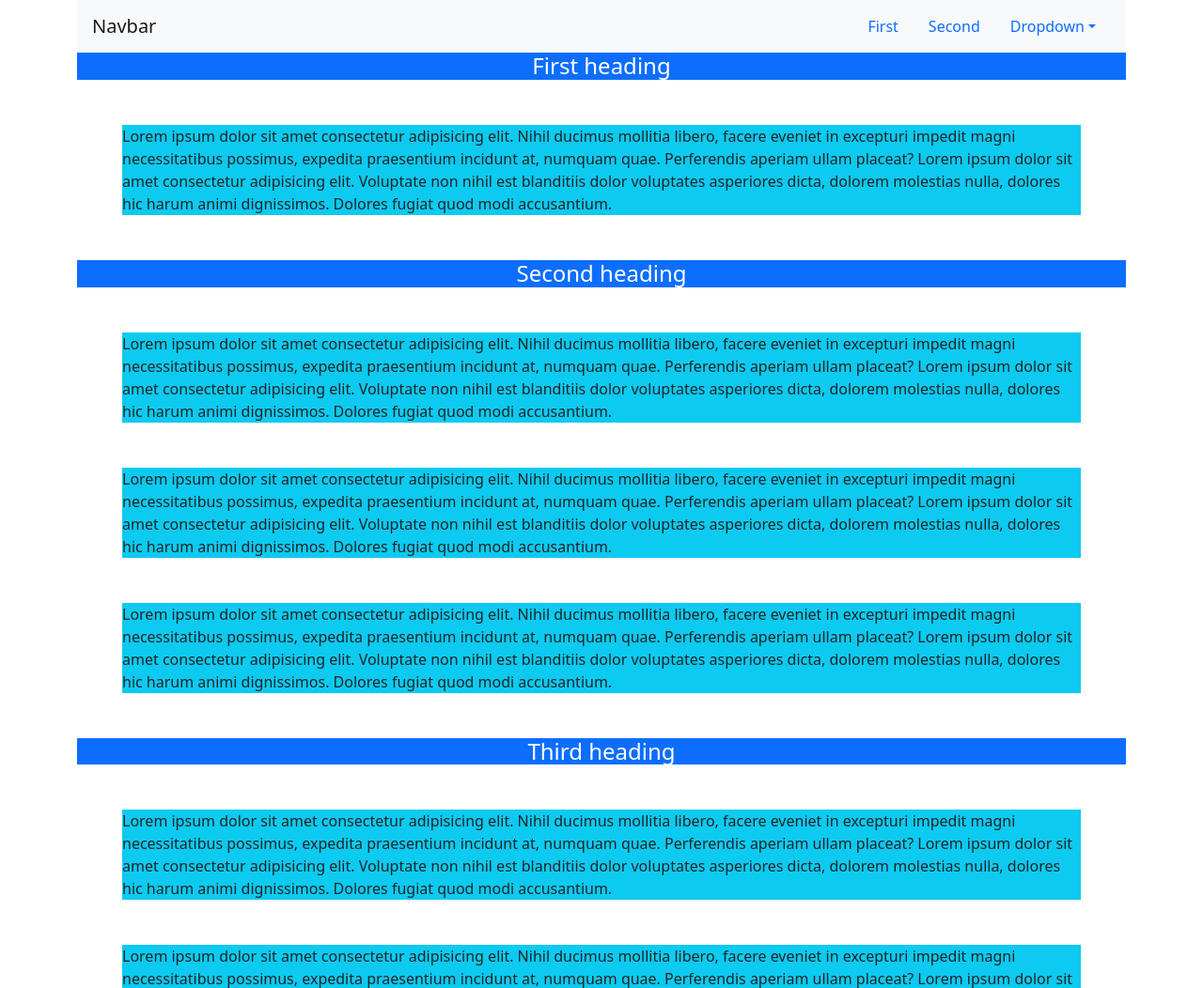
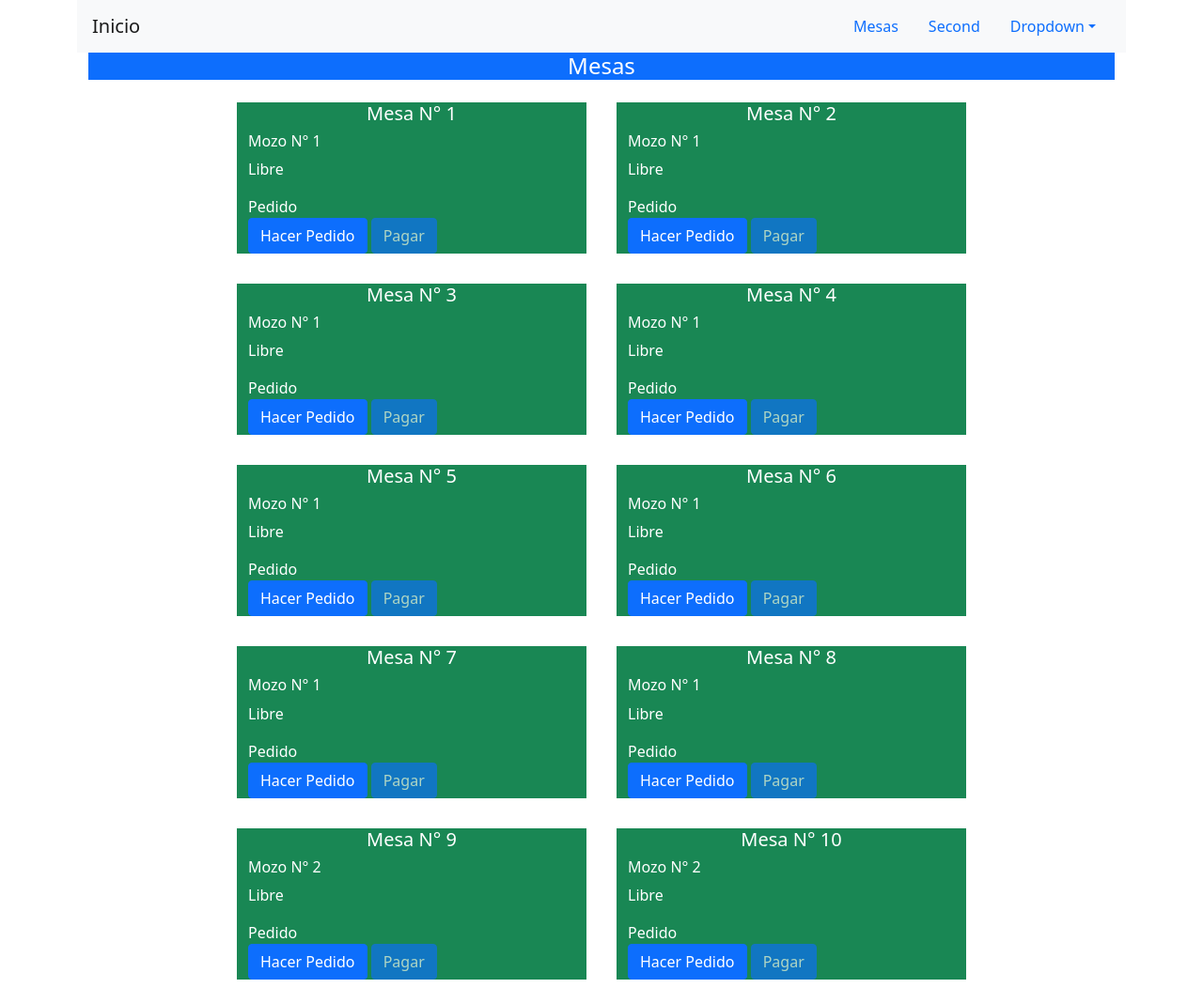
Before and after one commit to luisNavasArg/digitalBlueeClass, a plain HTML site: page restaurante/index.html in a window 1280 px wide. Shown: the top 1052 px of the page at 94% size. Drawn offline with nearby package versions, Linux system fonts and the light colour scheme.

Commit message:
crear mesas

```diff
--- a/restaurante/index.html
+++ b/restaurante/index.html
@@ -10,10 +10,10 @@
 <body>
     <div class="container">
         <nav id="navbar-example2" class="navbar navbar-light bg-light px-3">
-            <a class="navbar-brand" href="#">Navbar</a>
+            <a class="navbar-brand" href="#">Inicio</a>
             <ul class="nav nav-pills">
               <li class="nav-item">
-                <a class="nav-link" href="#primero">First</a>
+                <a class="nav-link" href="#mesas">Mesas</a>
               </li>
               <li class="nav-item">
                 <a class="nav-link" href="#scrollspyHeading2">Second</a>
@@ -29,9 +29,13 @@
               </li>
             </ul>
           </nav>
-          <div data-bs-spy="scroll" data-bs-target="#navbar-example2" data-bs-offset="0" class="scrollspy-example" tabindex="0">
-            <h4 class="bg-primary text-white text-center" id="primero">First heading</h4>
-             <p class="bg-info m-5">Lorem ipsum dolor sit amet consectetur adipisicing elit. Nihil ducimus mollitia libero, facere eveniet in excepturi impedit magni necessitatibus possimus, expedita praesentium incidunt at, numquam quae. Perferendis aperiam ullam placeat? Lorem ipsum dolor sit amet consectetur adipisicing elit. Voluptate non nihil est blanditiis dolor voluptates asperiores dicta, dolorem molestias nulla, dolores hic harum animi dignissimos. Dolores fugiat quod modi accusantium.</p>
+          <div  data-bs-spy="scroll" data-bs-target="#navbar-example2" data-bs-offset="0" class="scrollspy-example" tabindex="0">
+            <div id="mesas" class="container">
+              <h4 class="bg-primary text-white text-center" >Mesas</h4>
+              <div class="row d-flex justify-content-center" id="cantMesas"></div>
+            </div>
+
+
             <h4 class="bg-primary text-white text-center" id="scrollspyHeading2">Second heading</h4>  <p class="bg-info m-5">Lorem ipsum dolor sit amet consectetur adipisicing elit. Nihil ducimus mollitia libero, facere eveniet in excepturi impedit magni necessitatibus possimus, expedita praesentium incidunt at, numquam quae. Perferendis aperiam ullam placeat? Lorem ipsum dolor sit amet consectetur adipisicing elit. Voluptate non nihil est blanditiis dolor voluptates asperiores dicta, dolorem molestias nulla, dolores hic harum animi dignissimos. Dolores fugiat quod modi accusantium.</p>
              <p class="bg-info m-5">Lorem ipsum dolor sit amet consectetur adipisicing elit. Nihil ducimus mollitia libero, facere eveniet in excepturi impedit magni necessitatibus possimus, expedita praesentium incidunt at, numquam quae. Perferendis aperiam ullam placeat? Lorem ipsum dolor sit amet consectetur adipisicing elit. Voluptate non nihil est blanditiis dolor voluptates asperiores dicta, dolorem molestias nulla, dolores hic harum animi dignissimos. Dolores fugiat quod modi accusantium.</p>
              <p class="bg-info m-5">Lorem ipsum dolor sit amet consectetur adipisicing elit. Nihil ducimus mollitia libero, facere eveniet in excepturi impedit magni necessitatibus possimus, expedita praesentium incidunt at, numquam quae. Perferendis aperiam ullam placeat? Lorem ipsum dolor sit amet consectetur adipisicing elit. Voluptate non nihil est blanditiis dolor voluptates asperiores dicta, dolorem molestias nulla, dolores hic harum animi dignissimos. Dolores fugiat quod modi accusantium.</p>
@@ -50,5 +54,6 @@
                       </div>
     </div>
     <script src="https://cdn.jsdelivr.net/npm/bootstrap@5.1.3/dist/js/bootstrap.bundle.min.js" integrity="sha384-ka7Sk0Gln4gmtz2MlQnikT1wXgYsOg+OMhuP+IlRH9sENBO0LRn5q+8nbTov4+1p" crossorigin="anonymous"></script>
-</body>
+| <script src="./js/app.js"></script>
+  </body>
 </html>
--- a/restaurante/js/app.js
+++ b/restaurante/js/app.js
@@ -0,0 +1,53 @@
+class Restaurante{
+    mesas=[];
+    constructor(cantMozo,suc=0){
+        this.cantMozo=cantMozo;
+        this.cantMesas=this.cantMozo * 8;
+        this.libre=false;
+        this.pedido=false;
+        this.pagar=false;
+    }
+    crearMesas(cm,lib,pd,pg,numS){
+        for(let a = 0; a < cm; a++){
+            let mozo = 1
+            if(a < 8){mozo=mozo}else if(a < 16){ mozo=2}else if(a < 24){mozo = 3}else if(a < 32){mozo = 4}else if(a < 40){mozo = 5}
+            this.mesas.push({libre:lib,pedido:pd,pagar:pg,sucNum:numS,mozo:mozo});
+        }
+        this.dibujarMesas()
+
+    }
+    dibujarMesas(){
+        let div = document.getElementById("cantMesas");
+        this.mesas.forEach((mesa,index) => {
+            let lugar=index +1;
+            let btnL ="btn"+lugar;
+           div.innerHTML+= `<div id=${lugar} class="bg-success col-4 m-3 text-white ">
+                <h5 class="text-center">Mesa N° ${lugar}</h5>
+                <h6>Mozo N° ${mesa.mozo}</h6>
+                <p id="libre">Libre</p>
+                <div>Pedido</div>
+                <input id=${btnL} type="submit"  class="btn btn-primary" value="Hacer Pedido"/>
+                <button class="btn btn-primary" disabled>Pagar</button>
+            </div>`;
+        });
+        let todas = document.querySelectorAll("input");
+        todas.forEach((toda)=>{
+            toda.addEventListener('click',(e)=>{
+                console.log(e.target.id)
+                console.log(e.target.parentNode.id)
+                document.getElementById(e.target.parentNode.id).innerHTML+=this.formPedido()
+            })
+        })
+    }
+
+    formPedido(){
+        return `
+            <h5>Pedido</h5>
+
+        `;
+    }
+
+}
+
+let suc1 = new Restaurante(5,1);
+suc1.crearMesas(suc1.cantMesas,suc1.libre,suc1.pedido,suc1.pagar,1);
```
